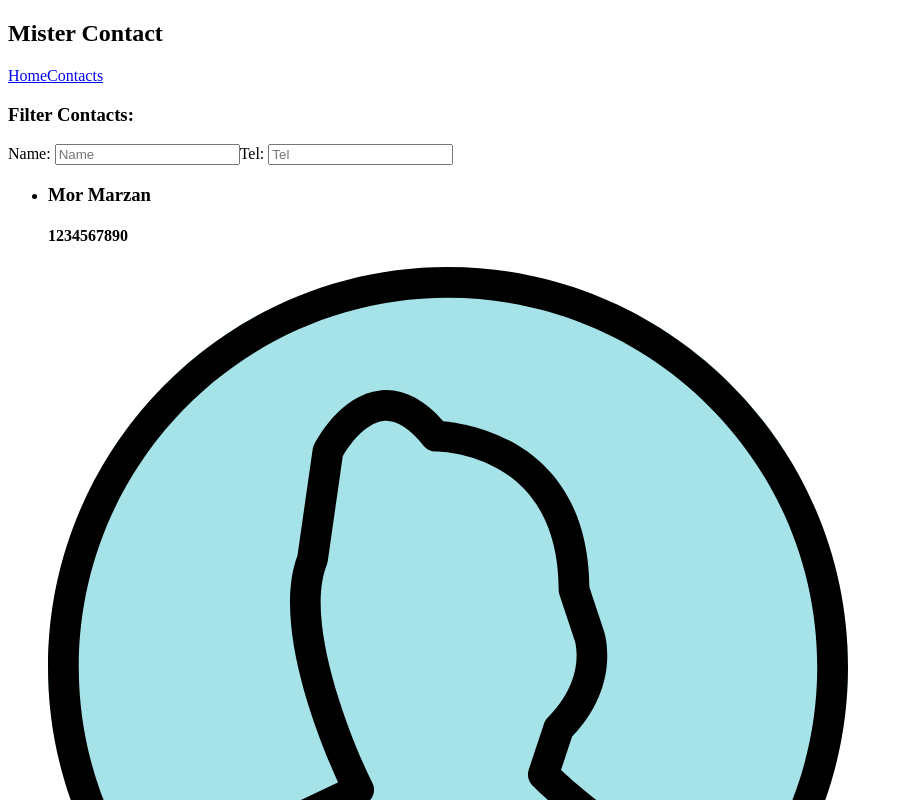
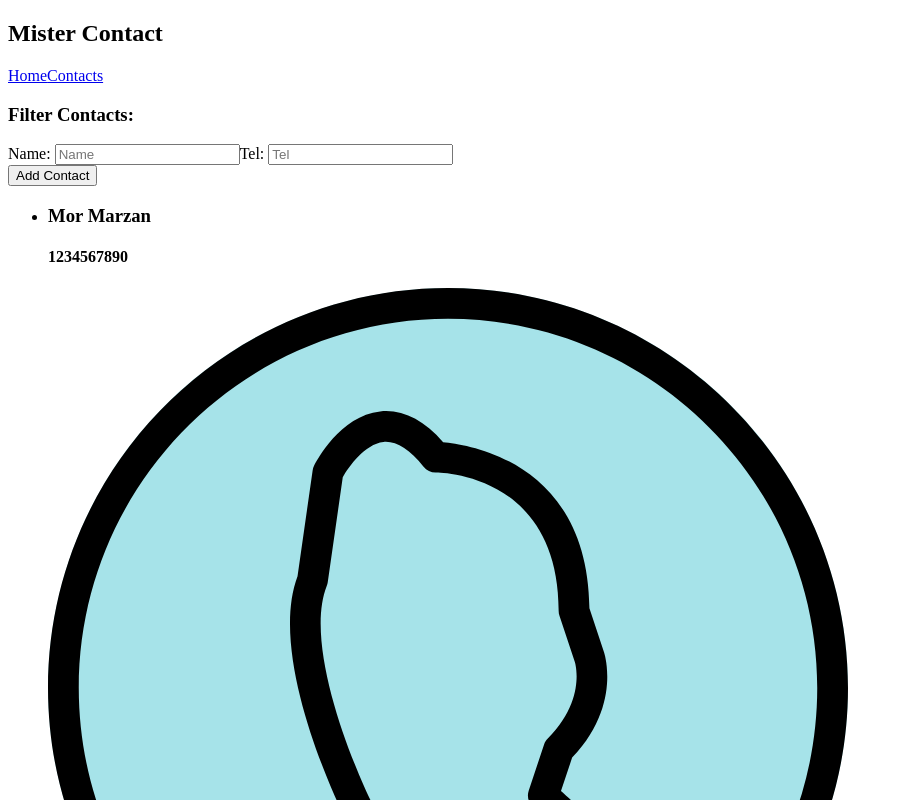
Before and after one commit to MorMarzan/mister-contact, a React (Vite) app: page /contact in a window 1280 px wide. Shown: the top 800 px of the page, without its empty margins (0-903 px from the left). Built offline with nearby package versions, Linux system fonts and the light colour scheme.

Commit message:
Add nav to edit in index

```diff
--- a/src/pages/ContactIndex.jsx
+++ b/src/pages/ContactIndex.jsx
@@ -1,12 +1,8 @@
 import { useSelector } from "react-redux"
 import { useEffect, useRef } from "react"
-// import { Link } from "react-router-dom"
+import { Link } from "react-router-dom"
 
-// import { ContactList } from "../cmps/ContactList"
-// import { ContactFilter } from "../cmps/ContactFilter"
-// import { ContactSort } from "../cmps/ContactSort"
 import { loadContacts, removeContact, setFilterBy, setSortBy } from "../store/actions/contact.actions"
-// import { showSuccessMsg, showErrorMsg } from '../services/event-bus.service'
 import { utilService } from "../services/util.service"
 import { ContactList } from "../cmps/ContactList"
 import { ContactFilter } from "../cmps/ContactFilter"
@@ -15,8 +11,7 @@
 
     const contacts = useSelector(storeState => storeState.contactModule.contacts)
     const filterBy = useSelector((storeState) => storeState.contactModule.filterBy)
-    // const filterBy = useSelector(storeState => storeState.contactModule.filterBy)
-    // const sortBy = useSelector(storeState => storeState.contactModule.sortBy)
+
 
 
     useEffect(() => {
@@ -30,14 +25,12 @@
 
         fetchData()
     }, [filterBy])
-    // }, [filterBy, sortBy])
 
     async function _loadContacts() {
         try {
             await loadContacts()
         } catch (error) {
             console.error('Error loading contacts:', error)
-            // showErrorMsg('Cannot show contacts')
         }
     }
 
@@ -46,22 +39,14 @@
     async function onRemoveContact(contactId) {
         try {
             await removeContact(contactId)
-            // showSuccessMsg('Contact removed')
         } catch (err) {
             console.log('Cannot remove contact', err)
-            // showErrorMsg('Cannot remove contact')
         }
     }
 
     function onSetFilter(filterBy) {
         setFilterBy(filterBy)
     }
-
-    // function onSetSortBy(sortBy) {
-    //     setSortBy(sortBy)
-    // }
-
-    // const { name, tel } = filterBy
 
 
     return (
@@ -71,6 +56,8 @@
                 onSetFilterBy={onSetFilter}
             />
 
+            <Link to='/contact/edit'><button>Add Contact</button></Link>
+
             <ContactList contacts={contacts} onRemoveContact={onRemoveContact} />
         </section>
     )
```
